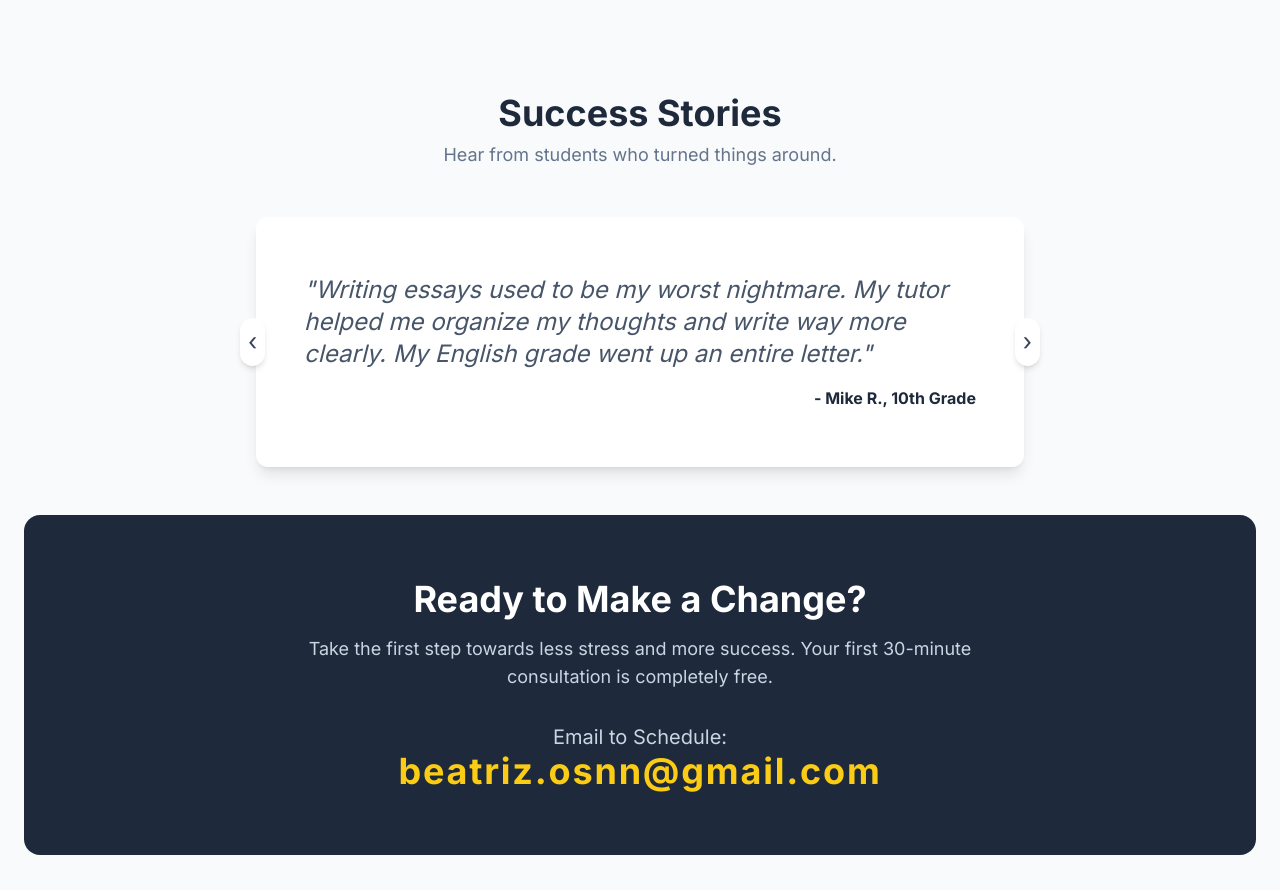
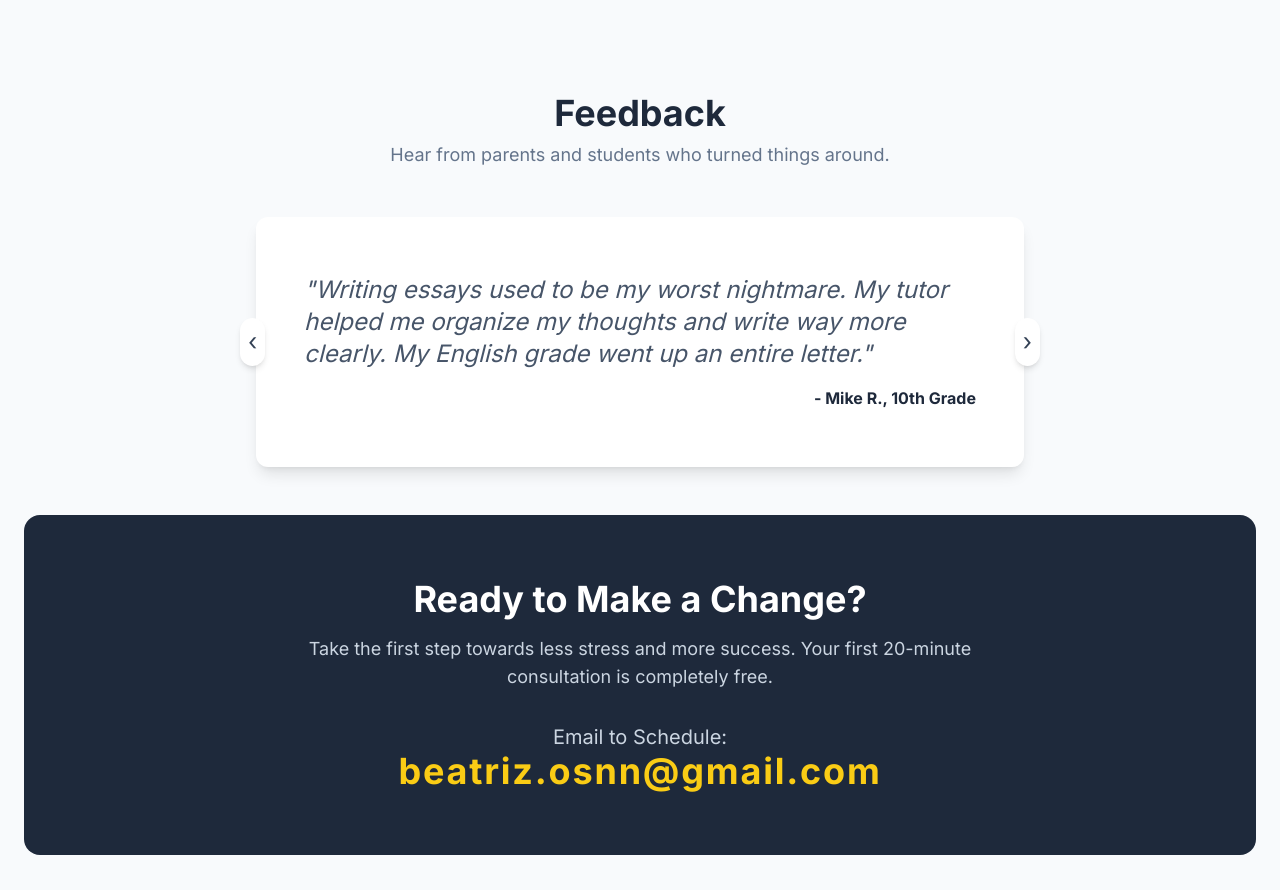
Before and after one commit to beetalk-tutoring/beetalk-tutoring.github.io, a plain HTML site: page index.html in a window 1280 px wide. Shown: the part 1797-2687 px from the top of the page. Drawn offline with nearby package versions, Linux system fonts and the light colour scheme.

Commit message:
Update
reduce consultation time
other minor updates

```diff
--- a/index.html
+++ b/index.html
@@ -144,8 +144,8 @@
         <!-- Testimonials Section -->
         <section id="testimonials" class="py-12">
             <div class="text-center mb-12">
-                <h2 class="text-4xl font-bold text-slate-800">Success Stories</h2>
-                <p class="mt-2 text-lg text-slate-500">Hear from students who turned things around.</p>
+                <h2 class="text-4xl font-bold text-slate-800">Feedback</h2>
+                <p class="mt-2 text-lg text-slate-500">Hear from parents and students who turned things around.</p>
             </div>
             <div id="testimonial-container" class="relative max-w-3xl mx-auto bg-white p-8 sm:p-12 rounded-xl shadow-lg min-h-[250px] flex items-center justify-center">
                 <div class="testimonial-slide active">
@@ -173,7 +173,7 @@
         <section id="contact" class="py-16 bg-slate-800 text-white rounded-2xl">
             <div class="text-center">
                 <h2 class="text-4xl font-bold">Ready to Make a Change?</h2>
-                <p class="mt-4 text-lg text-slate-300 max-w-2xl mx-auto">Take the first step towards less stress and more success. Your first 30-minute consultation is completely free.</p>
+                <p class="mt-4 text-lg text-slate-300 max-w-2xl mx-auto">Take the first step towards less stress and more success. Your first 20-minute consultation is completely free.</p>
                 <div class="mt-8">
                     <p class="text-slate-300 text-xl">Email to Schedule:</p>
                     <a href="tel:555-233-8255" class="text-yellow-400 text-4xl font-bold tracking-wider hover:text-yellow-300 transition">beatriz.osnn@gmail.com</a>
```
